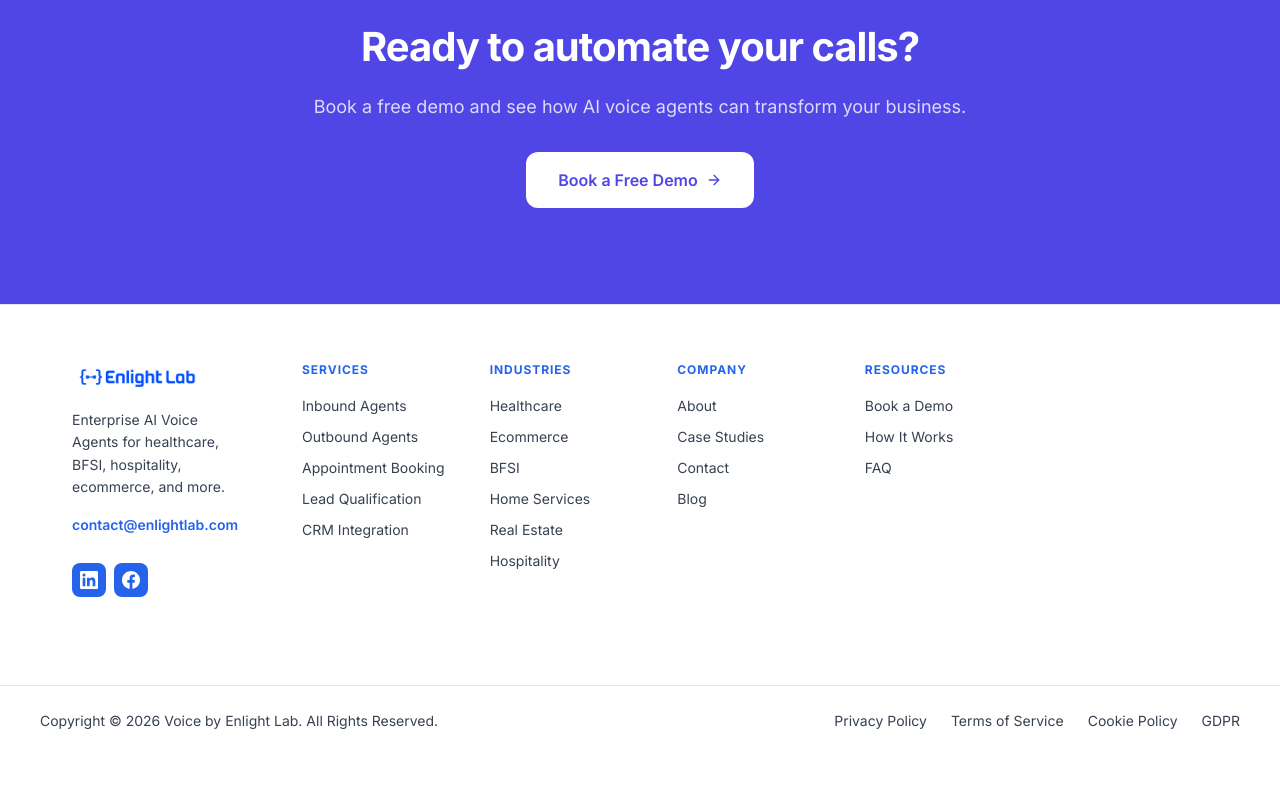
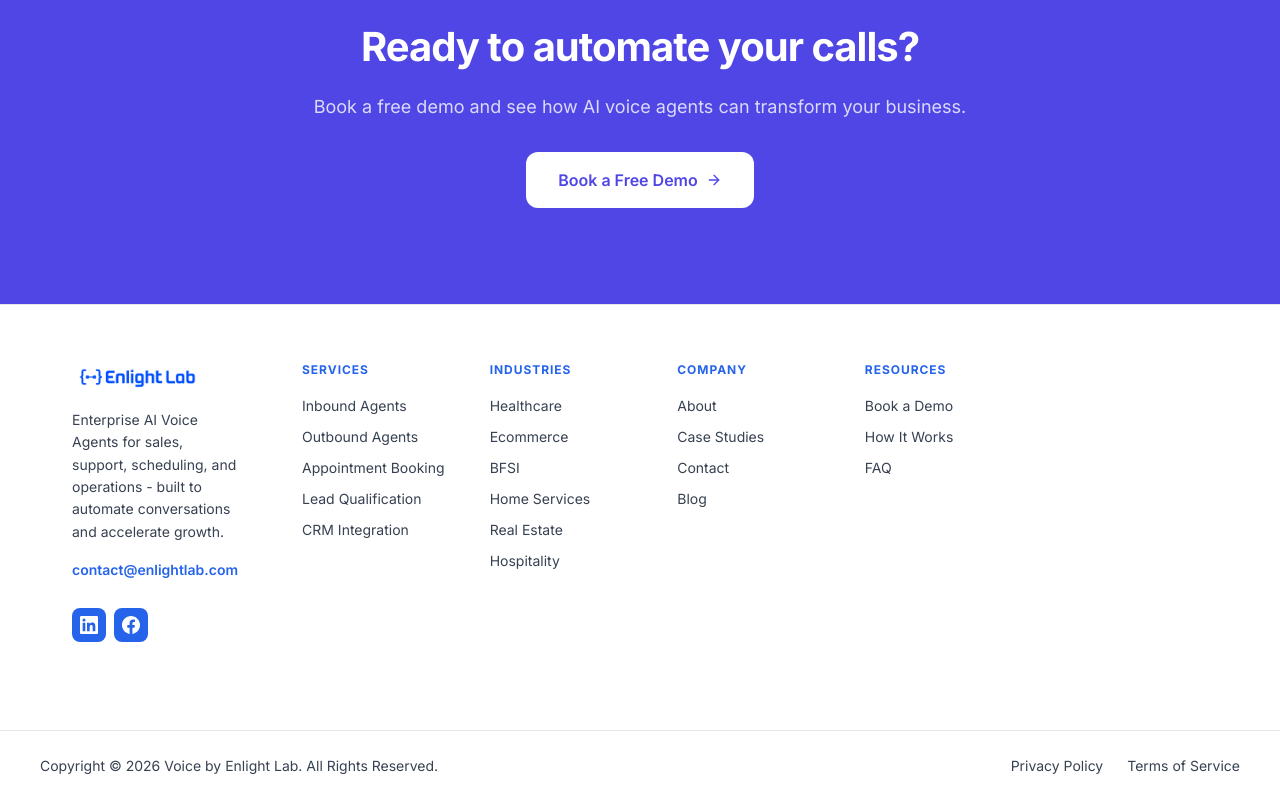
Before and after one commit to Shravankotagi/voice-agents-, a Next.js app: page / in a window 1280 px wide. Shown: the part 6463-7263 px from the top of the page. Before the commit the page ends 7218 px from the top, so only its background shows below. Built offline with nearby package versions, Linux system fonts and the light colour scheme.

Commit message:
final changes

```diff
--- a/app/case-studies/page.tsx
+++ b/app/case-studies/page.tsx
@@ -765,7 +765,7 @@ function Footer() {
             <div style={{ marginBottom: "0.75rem" }}>
               <Image
                 src="/Layer_1.png"
-                alt="Enlight AI"
+                alt="Enlight Lab"
                 width={140}
                 height={36}
                 style={{ objectFit: "contain", height: "32px", width: "auto" }}
--- a/components/Footer/Footer.tsx
+++ b/components/Footer/Footer.tsx
@@ -216,7 +216,8 @@ export default function Footer() {
               <Image src="/enlight-lab-logo.png" alt="Voice by Enlight Lab" width={140} height={36} style={{ objectFit: "contain", height: "32px", width: "auto" }} />
             </div>
             <p style={styles.brandTagline}>
-              Enterprise AI Voice Agents for healthcare, BFSI, hospitality, ecommerce, and more.
+              Enterprise AI Voice Agents for sales, support, scheduling, and operations - built to automate conversations and accelerate growth.
+
             </p>
             <div style={styles.brandContact}>
               <a href="mailto:contact@enlightlab.com" style={styles.contactEmail}>
@@ -280,8 +281,6 @@ export default function Footer() {
           <div style={styles.bottomLinks}>
             <a href="https://enlightlab.com/privacy-policy/" style={styles.bottomLink}>Privacy Policy</a>
             <a href="https://enlightlab.com/website-service-usage-terms-conditions/" rel="noopener noreferrer" style={styles.bottomLink}>Terms of Service</a>
-            <a href="https://enlightlab.com" style={styles.bottomLink}>Cookie Policy</a>
-            <a href="https://enlightlab.com" style={styles.bottomLink}>GDPR</a>
           </div>
         </div>
       </div>
```
